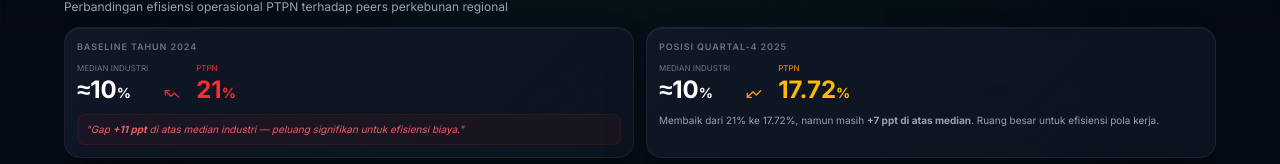
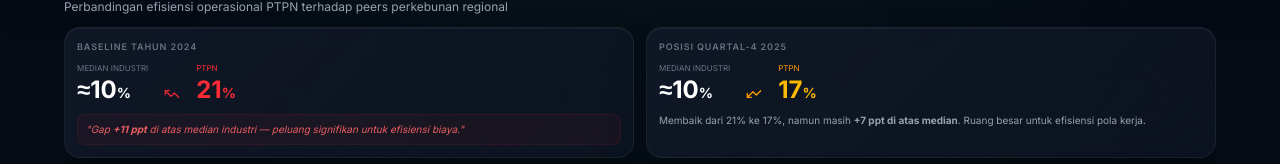
Before and after one commit to mindrautama/green-sakura, a Next.js app: page / in a window 1280 px wide. Both pictures are taken after a click on the button "Next". Shown: the part 196-360 px from the top of the page. Built offline with nearby package versions, Linux system fonts and the light colour scheme.

Commit message:
revert: PTPN SGA ratio back to 17% for chart display

```diff
--- a/src/app/page.tsx
+++ b/src/app/page.tsx
@@ -486,7 +486,7 @@
     { name: 'Golden Agri-Resources', sga: '9–11%', mid: 10, color: 'blue' },
     { name: 'Astra Agro Lestari', sga: '11–13%', mid: 12, color: 'amber' },
     { name: 'Median Industri', sga: '≈10%', mid: 10, color: 'white', isMedian: true },
-    { name: 'PTPN', sga: '17%', mid: 17.72, color: 'red', highlight: true },
+    { name: 'PTPN', sga: '17%', mid: 17, color: 'red', highlight: true },
   ];
 
   return (
@@ -550,11 +550,11 @@
             </div>
             <div>
               <div className="text-[8px] text-amber-500 uppercase">PTPN</div>
-              <div className="text-2xl font-bold text-amber-400">17.72<span className="text-sm">%</span></div>
+              <div className="text-2xl font-bold text-amber-400">17<span className="text-sm">%</span></div>
             </div>
           </div>
           <p className="text-[10px] text-gray-400 leading-snug">
-            Membaik dari 21% ke 17.72%, namun masih <strong>+7 ppt di atas median</strong>. Ruang besar untuk efisiensi pola kerja.
+            Membaik dari 21% ke 17%, namun masih <strong>+7 ppt di atas median</strong>. Ruang besar untuk efisiensi pola kerja.
           </p>
         </motion.div>
       </div>
```
